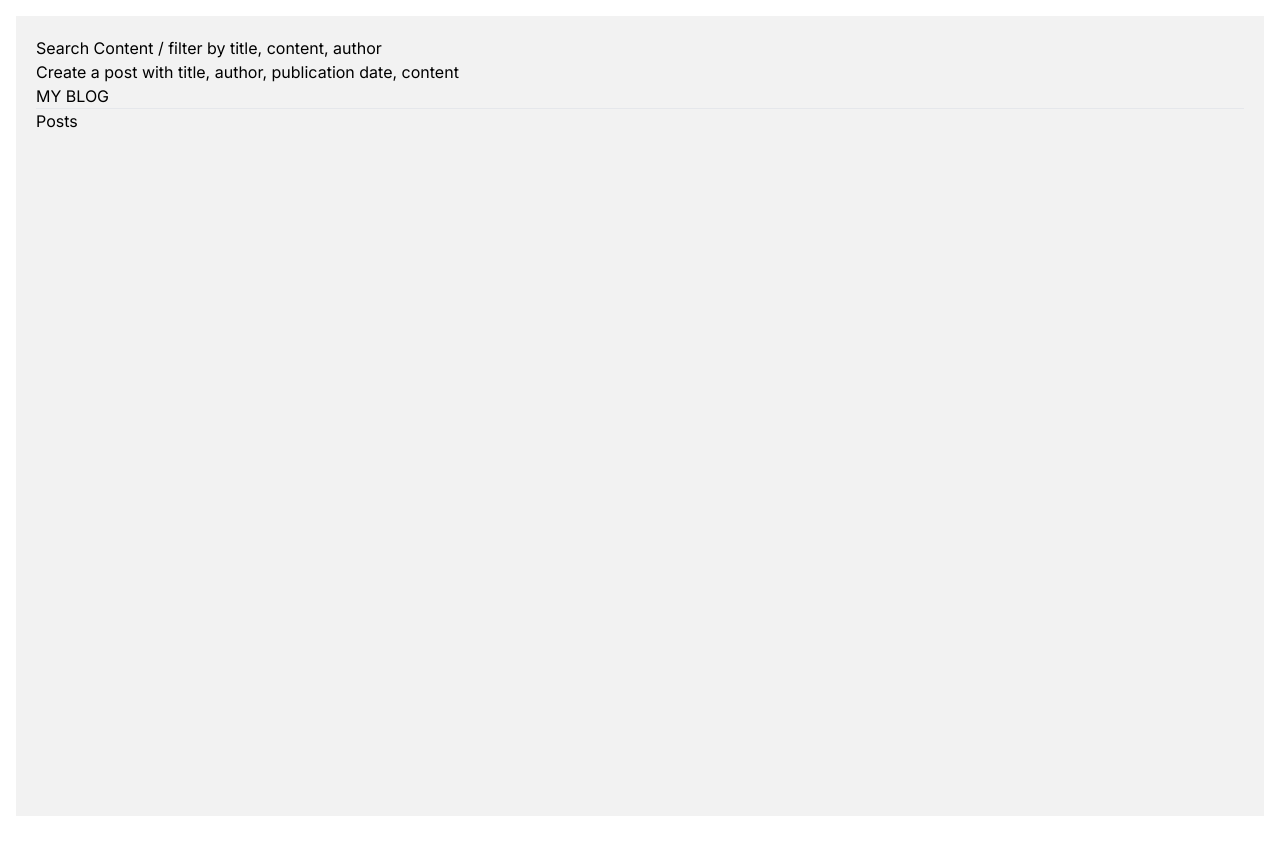
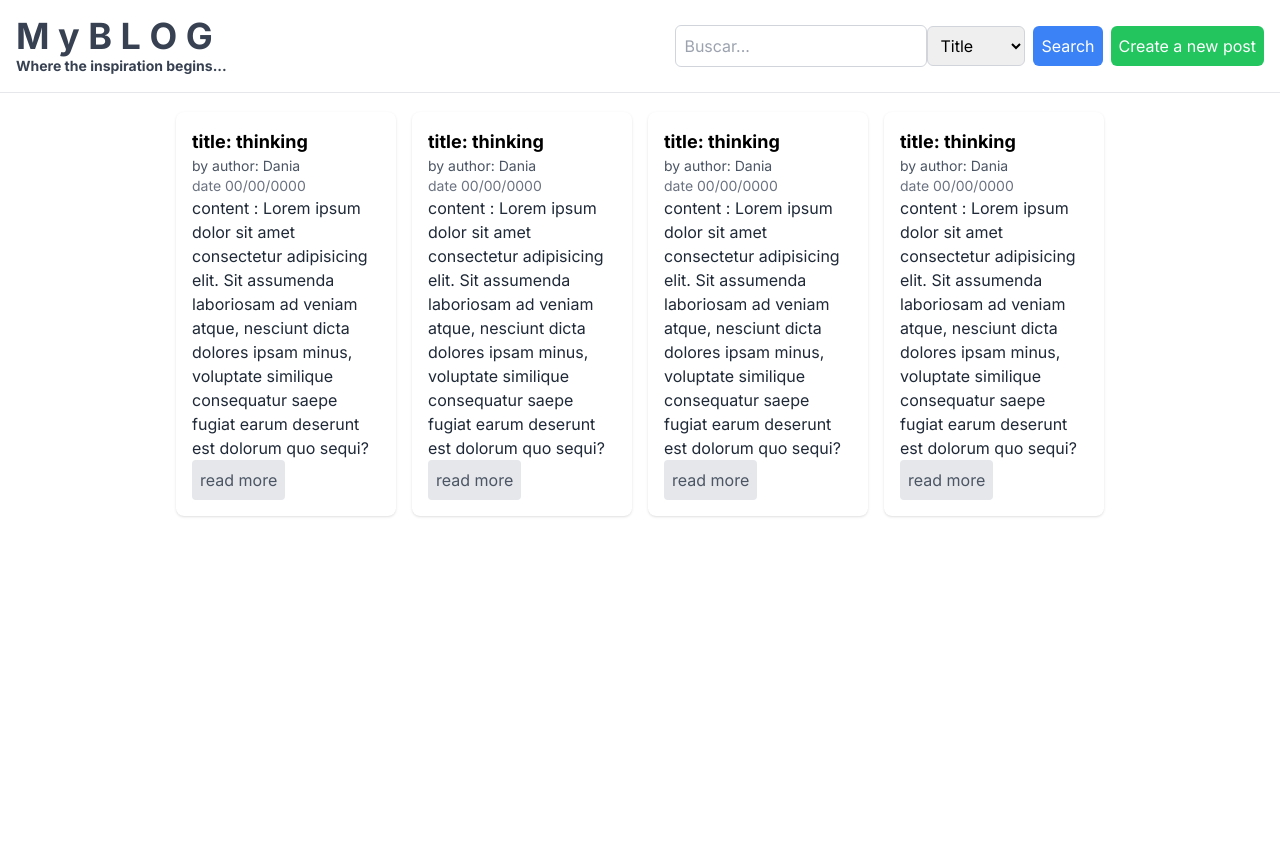
Before and after one commit to Amador-Dania/my-blog, a Next.js app: page / in a window 1280 px wide. Shown: the top 854 px of the page. Before the commit the page ends 832 px from the top, so only its background shows below. Built offline with nearby package versions, Linux system fonts and the light colour scheme.

Commit message:
create navbar, dashboard and posts components

```diff
--- /dev/null
+++ b/app/components/createPost/CreatePost.tsx
@@ -0,0 +1,5 @@
+function CreatePost() {
+  return <h1>crate post</h1>;
+}
+
+export default CreatePost;
--- /dev/null
+++ b/app/components/dashboard/Dashboard.tsx
@@ -0,0 +1,11 @@
+import React, { ReactNode } from "react";
+
+type DashboardProps = {
+  children: ReactNode;
+};
+
+function Dashboard({ children }: DashboardProps) {
+  return <div className="mt-[60px] p-4 min-h-screen">{children}</div>;
+}
+
+export default Dashboard;
--- /dev/null
+++ b/app/components/navigation/Navbar.tsx
@@ -0,0 +1,64 @@
+"use client";
+
+import React, { useState } from "react";
+import { useRouter } from "next/navigation";
+
+function Navbar() {
+  const [searchText, setSearchText] = useState("");
+  const [filterOption, setFilterOption] = useState("title");
+
+  const router = useRouter();
+  const handleSearch = () => {
+    console.log(`Buscar ${searchText} en ${filterOption}`);
+    // Implementa la lógica de búsqueda
+  };
+
+  return (
+    <>
+      <div className="fixed top-0 left-0 w-full bg-white z-10">
+        <div className="p-4 flex items-center justify-between">
+          <div>
+            <h1 className="text-4xl font-bold text-gray-700">M y B L O G</h1>
+            <h1 className="text-sm font-bold text-gray-700">
+              Where the inspiration begins...
+            </h1>
+          </div>
+          <div className="flex items-center">
+            <input
+              type="text"
+              className="p-2 border border-gray-300 rounded-md"
+              placeholder="Buscar..."
+              value={searchText}
+              onChange={(e) => setSearchText(e.target.value)}
+            />
+            <select
+              className="p-2 border border-gray-300 rounded-md"
+              value={filterOption}
+              onChange={(e) => setFilterOption(e.target.value)}
+            >
+              <option value="title">Title</option>
+              <option value="content">Content</option>
+              <option value="author">Author</option>
+            </select>
+            <button
+              className="ml-2 bg-blue-500 text-white p-2 rounded-md hover:bg-blue-700"
+              onClick={handleSearch}
+            >
+              Search
+            </button>
+            <button
+              className="ml-2 bg-green-500 text-white p-2 rounded-md hover:bg-green-700"
+              type="button"
+              onClick={() => router.push("/dashboard/create")}
+            >
+              Create a new post
+            </button>
+          </div>
+        </div>
+        <hr />
+      </div>
+    </>
+  );
+}
+
+export default Navbar;
--- /dev/null
+++ b/app/components/postList/PostList.tsx
@@ -0,0 +1,66 @@
+function PostList() {
+  return (
+    <>
+      <div className="grid grid-cols-4 gap-4 ">
+        <div className="bg-white p-4 shadow rounded-lg mb-4">
+          <h2 className="text-lg font-bold">title: thinking </h2>
+          <p className="text-sm text-gray-600">by author: Dania</p>
+          <p className="text-sm text-gray-500">date 00/00/0000</p>
+          <p className="text-gray-800">
+            content : Lorem ipsum dolor sit amet consectetur adipisicing elit.
+            Sit assumenda laboriosam ad veniam atque, nesciunt dicta dolores
+            ipsam minus, voluptate similique consequatur saepe fugiat earum
+            deserunt est dolorum quo sequi?{" "}
+          </p>
+          <button className="text-gray-600 bg-gray-200 hover:bg-gray-300 p-2 rounded transition duration-300">
+            read more
+          </button>
+        </div>
+        <div className="bg-white p-4 shadow rounded-lg mb-4">
+          <h2 className="text-lg font-bold">title: thinking </h2>
+          <p className="text-sm text-gray-600">by author: Dania</p>
+          <p className="text-sm text-gray-500">date 00/00/0000</p>
+          <p className="text-gray-800">
+            content : Lorem ipsum dolor sit amet consectetur adipisicing elit.
+            Sit assumenda laboriosam ad veniam atque, nesciunt dicta dolores
+            ipsam minus, voluptate similique consequatur saepe fugiat earum
+            deserunt est dolorum quo sequi?{" "}
+          </p>
+          <button className="text-gray-600 bg-gray-200 hover:bg-gray-300 p-2 rounded transition duration-300">
+            read more
+          </button>
+        </div>
+        <div className="bg-white p-4 shadow rounded-lg mb-4">
+          <h2 className="text-lg font-bold">title: thinking </h2>
+          <p className="text-sm text-gray-600">by author: Dania</p>
+          <p className="text-sm text-gray-500">date 00/00/0000</p>
+          <p className="text-gray-800">
+            content : Lorem ipsum dolor sit amet consectetur adipisicing elit.
+            Sit assumenda laboriosam ad veniam atque, nesciunt dicta dolores
+            ipsam minus, voluptate similique consequatur saepe fugiat earum
+            deserunt est dolorum quo sequi?{" "}
+          </p>
+          <button className="text-gray-600 bg-gray-200 hover:bg-gray-300 p-2 rounded transition duration-300">
+            read more
+          </button>
+        </div>
+        <div className="bg-white p-4 shadow rounded-lg mb-4">
+          <h2 className="text-lg font-bold">title: thinking </h2>
+          <p className="text-sm text-gray-600">by author: Dania</p>
+          <p className="text-sm text-gray-500">date 00/00/0000</p>
+          <p className="text-gray-800">
+            content : Lorem ipsum dolor sit amet consectetur adipisicing elit.
+            Sit assumenda laboriosam ad veniam atque, nesciunt dicta dolores
+            ipsam minus, voluptate similique consequatur saepe fugiat earum
+            deserunt est dolorum quo sequi?{" "}
+          </p>
+          <button className="text-gray-600 bg-gray-200 hover:bg-gray-300 p-2 rounded transition duration-300">
+            read more
+          </button>
+        </div>
+      </div>
+    </>
+  );
+}
+
+export default PostList;
--- a/app/globals.css
+++ b/app/globals.css
@@ -21,8 +21,10 @@ body {
 }
 
 main {
-  background-color: #f2f2f2;
   padding: 20px;
+  margin-left: auto;
+  margin-right: auto;
+  max-width: 1000px;
   min-height: 100vh;
   display: flex;
   flex-direction: column;
--- a/app/page.tsx
+++ b/app/page.tsx
@@ -1,15 +1,14 @@
+import PostList from "./components/postList/PostList";
+import Dashboard from "./components/dashboard/Dashboard";
+import Navbar from "./components/navigation/Navbar";
+
 export default function Home() {
   return (
     <main>
-      <div>Search Content / filter by title, content, author</div>
-      <div>Create a post with title, author, publication date, content</div>
-      <div>MY BLOG</div>
-      <div>
-        <hr />
-      </div>
-      <div>
-        <h1>Posts</h1>
-      </div>
+      <Navbar />
+      <Dashboard>
+        <PostList />
+      </Dashboard>
     </main>
   );
 }
--- /dev/null
+++ b/app/routes/dashboardRoutes.ts
@@ -0,0 +1,15 @@
+import PostList from "../components/postList/PostList";
+import CreatePost from "../components/createPost/CreatePost";
+
+const dashboardRoutes = [
+  {
+    path: "/dashboard/posts",
+    component: PostList,
+  },
+  {
+    path: "/dashboard/create",
+    component: CreatePost,
+  },
+];
+
+export default dashboardRoutes;
--- a/tailwind.config.ts
+++ b/tailwind.config.ts
@@ -15,6 +15,6 @@ const config: Config = {
       },
     },
   },
-  plugins: [],
+  plugins: [require("tailwindcss"), require("autoprefixer")],
 };
 export default config;
```
